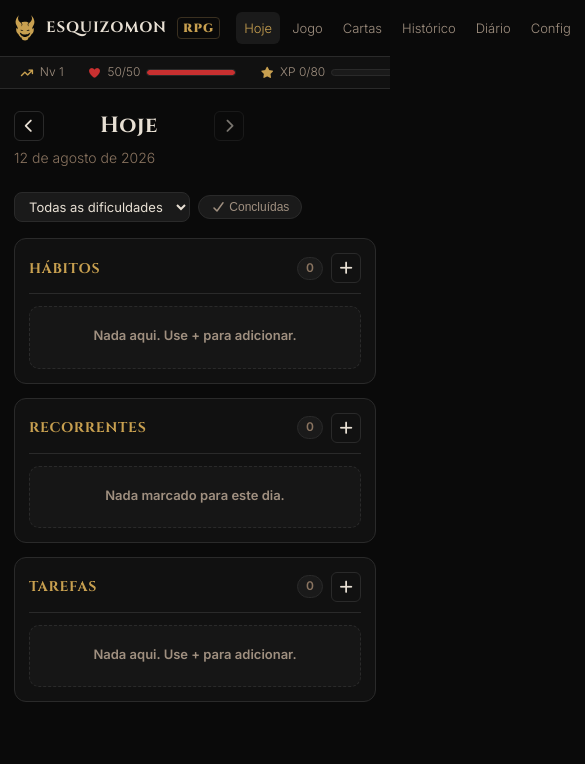
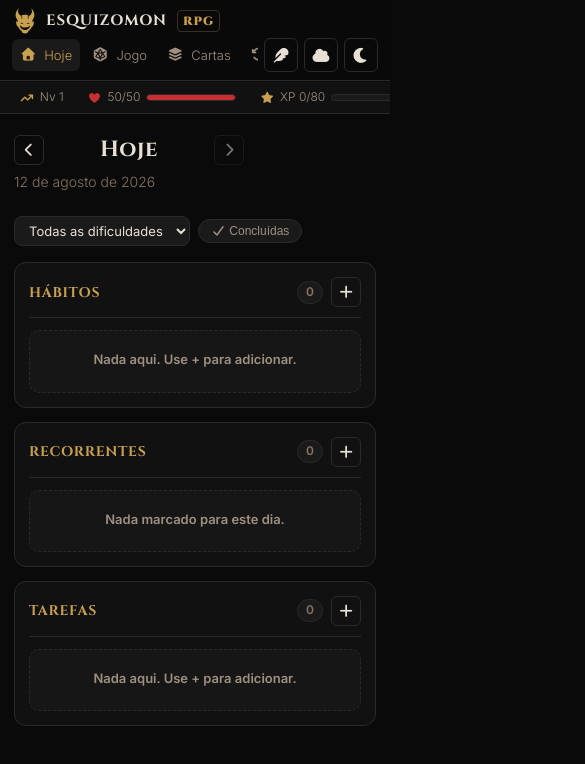
Before and after one commit to davigbr/esquizomon-rpg, a website built with Vite: page index.html in a window 390 px wide. Shown: the top 764 px of the page, 585 px wide, since content can reach past the window. Built offline with nearby package versions, Linux system fonts and the light colour scheme.

Commit message:
feat(nav): ícones FA no menu, Config como engrenagem e navbar responsivo
- Links do nav ganharam ícones (fa-house, fa-dice-d20, fa-layer-group,
  fa-clock-rotate-left, fa-book) mantendo o texto; Config virou só a
  engrenagem fa-gear (.nav-icone) com title/aria-label
- Navbar em 2 linhas <=900px (logo + lista de links rolável com
  scrollbar oculta); botões Fábula/conta/tema fixos à direita
- Status bar cola abaixo do navbar de 2 linhas (top 82px)
- Modal de carta <=640px: imagem limitada a 40vh + padding do modal
  reduzido — cabia inteiro sem scroll interno e as setas ficavam ocultas

```diff
--- a/index.html
+++ b/index.html
@@ -31,12 +31,14 @@
           ESQUIZOMON <span class="navbar-logo-sufixo">RPG</span>
         </a>
         <div class="navbar-links" id="nav-links">
-          <a href="#/hoje" data-rota="hoje">Hoje</a>
-          <a href="#/ficha" data-rota="ficha">Jogo</a>
-          <a href="#/cartas" data-rota="cartas">Cartas</a>
-          <a href="#/historico" data-rota="historico">Histórico</a>
-          <a href="#/diario" data-rota="diario">Diário</a>
-          <a href="#/config" data-rota="config">Config</a>
+          <div class="navbar-links-lista">
+            <a href="#/hoje" data-rota="hoje"><i class="fa-solid fa-house" aria-hidden="true"></i>Hoje</a>
+            <a href="#/ficha" data-rota="ficha"><i class="fa-solid fa-dice-d20" aria-hidden="true"></i>Jogo</a>
+            <a href="#/cartas" data-rota="cartas"><i class="fa-solid fa-layer-group" aria-hidden="true"></i>Cartas</a>
+            <a href="#/historico" data-rota="historico"><i class="fa-solid fa-clock-rotate-left" aria-hidden="true"></i>Histórico</a>
+            <a href="#/diario" data-rota="diario"><i class="fa-solid fa-book" aria-hidden="true"></i>Diário</a>
+            <a href="#/config" data-rota="config" class="nav-icone" title="Configurações" aria-label="Configurações"><i class="fa-solid fa-gear" aria-hidden="true"></i></a>
+          </div>
           <button class="nav-theme nav-fabula" id="fabula-toggle" aria-label="Abrir chat com a Fábula" title="Fábula">
             <i class="fa-solid fa-feather" aria-hidden="true"></i>
           </button>
--- a/src/style.css
+++ b/src/style.css
@@ -159,6 +159,12 @@ body {
   gap: 4px;
 }
 
+.navbar-links-lista {
+  display: flex;
+  align-items: center;
+  gap: 4px;
+}
+
 .navbar-links a {
   color: var(--text-secondary);
   text-decoration: none;
@@ -166,6 +172,17 @@ body {
   padding: 6px 10px;
   border-radius: 6px;
   transition: color var(--transition), background var(--transition);
+  display: inline-flex;
+  align-items: center;
+  gap: 8px;
+}
+
+.navbar-links a.nav-icone {
+  padding: 6px 9px;
+}
+
+.navbar-links a.nav-icone i {
+  font-size: 15px;
 }
 
 .navbar-links a:hover {
@@ -1754,6 +1771,10 @@ select.campo {
 }
 
 @media (max-width: 640px) {
+  .modal-content {
+    padding: 16px;
+  }
+
   .carta-modal {
     grid-template-columns: 1fr;
     width: 100%;
@@ -1776,6 +1797,9 @@ select.campo {
   .carta-modal-img {
     width: 100%;
     max-width: none;
+    /* imagem com altura limitada: modal cabe inteiro sem scroll interno */
+    max-height: 40vh;
+    object-fit: contain;
   }
 }
 
@@ -2187,9 +2211,48 @@ select.campo {
 }
 
 /* ========== Responsivo ========== */
+/* Navbar vira 2 linhas (logo + links roláveis) abaixo de 900px — sem isso os
+   links com ícone estouram a viewport (medido: +438px em 375px). */
+@media (max-width: 900px) {
+  .navbar-inner {
+    flex-wrap: wrap;
+    height: auto;
+    padding: 8px 14px;
+    row-gap: 4px;
+  }
+
+  .navbar-links {
+    flex: 1 1 100%;
+    justify-content: flex-start;
+    min-width: 0;
+  }
+
+  /* só a lista de links rola; os botões (Fábula/conta/tema) ficam fixos */
+  .navbar-links-lista {
+    flex: 1 1 auto;
+    min-width: 0;
+    overflow-x: auto;
+    scrollbar-width: none;
+  }
+
+  .navbar-links-lista::-webkit-scrollbar {
+    display: none;
+  }
+
+  .navbar-links .nav-theme {
+    margin-left: 2px;
+    flex-shrink: 0;
+  }
+
+  /* status bar cola abaixo do navbar de 2 linhas (81px medido) */
+  #status-bar {
+    top: 82px;
+  }
+}
+
 @media (max-width: 640px) {
   .navbar-inner {
-    padding: 0 12px;
+    padding: 8px 12px;
   }
 
   .navbar-links a {
```
